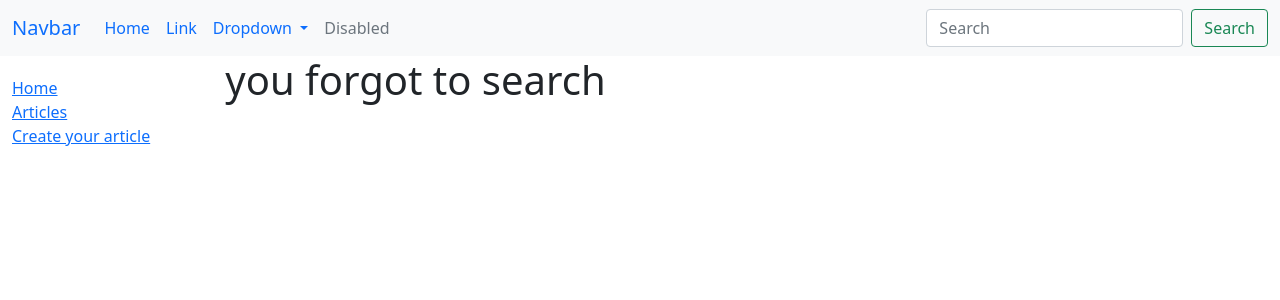
After one commit to damianwalendzik/blog-attempt2, a Django app: page /search in a window 1280 px wide. The commit adds this page. Shown: the top 300 px of the page. Run offline with Django 4.2, Linux system fonts and the light colour scheme.

Commit message:
navbar created

```diff
--- a/article/forms.py
+++ b/article/forms.py
@@ -31,5 +31,7 @@ class UpdateComment(forms.ModelForm):
         model = Comment
         fields = ['text']
 
-class Search(forms.Form):
-    pass
+class SearchArticle(forms.Form):
+    class Meta:
+        model = Article
+        fields = ['title']
--- a/article/templates/article/create_article.html
+++ b/article/templates/article/create_article.html
@@ -1,6 +1,6 @@
 {% extends 'base.html' %}
 
-{% block title %} create blog view {% endblock %}
+{% block title %}{% endblock %}
 {% block content %}
 Create Blog
 <form method="POST" action="">
--- /dev/null
+++ b/article/templates/article/search_results.html
@@ -0,0 +1,14 @@
+{% extends 'base.html' %}
+
+{% block content%}
+{% if qs %}
+<h1> You searched for {{ query }}</h1>
+    {% for query in qs %}
+    <li>
+        <a href='{% url "article_detail" query.id %}'>{{ query.title }}</a>
+    </li>
+    {% endfor %}
+    {% else %}
+    <h1>you forgot to search</h1>
+{% endif %}
+{% endblock %}
--- a/article/templates/base.html
+++ b/article/templates/base.html
@@ -1,15 +1,7 @@
 <!DOCTYPE html>
 <html lang="en">
 <head>
-  {% block title %}<title>library</title>{% endblock %}
-  <meta charset="utf-8">
-  <meta name="viewport" content="width=device-width, initial-scale=1">
-  <link href="https://cdn.jsdelivr.net/npm/bootstrap@5.1.3/dist/css/bootstrap.min.css" rel="stylesheet" integrity="sha384-1BmE4kWBq78iYhFldvKuhfTAU6auU8tT94WrHftjDbrCEXSU1oBoqyl2QvZ6jIW3" crossorigin="anonymous">
-  <!-- Add additional CSS in static file -->
-  {% load static %}
-  <link rel="stylesheet" href="{% static 'css/styles.css' %}">
-</head>
-<body>
+  {% block navbar %}
   <nav class="navbar navbar-expand-lg bg-light">
     <div class="container-fluid">
       <a class="navbar-brand" href="#">Navbar</a>
@@ -39,13 +31,25 @@
             <a class="nav-link disabled">Disabled</a>
           </li>
         </ul>
-        <form class="d-flex" role="search">
-          <input class="form-control me-2" type="search" placeholder="Search" aria-label="Search">
+        <form class="d-flex" role="search" method="POST" action=" {% url 'search-result' %}">
+          {% csrf_token %}
+          <input name="searched" class="form-control me-2" type="search" placeholder="Search" aria-label="Search">
           <button class="btn btn-outline-success" type="submit">Search</button>
         </form>
       </div>
     </div>
   </nav>
+  {% endblock %}
+  {% block title %}<title>library</title>{% endblock %}
+  <meta charset="utf-8">
+  <meta name="viewport" content="width=device-width, initial-scale=1">
+  <link href="https://cdn.jsdelivr.net/npm/bootstrap@5.1.3/dist/css/bootstrap.min.css" rel="stylesheet" integrity="sha384-1BmE4kWBq78iYhFldvKuhfTAU6auU8tT94WrHftjDbrCEXSU1oBoqyl2QvZ6jIW3" crossorigin="anonymous">
+  <!-- Add additional CSS in static file -->
+  {% load static %}
+  <link rel="stylesheet" href="{% static 'css/styles.css' %}">
+</head>
+<body>
+
     <div class="container-fluid">
       <div class="row">
         <div class="col-sm-2">
--- a/article/urls.py
+++ b/article/urls.py
@@ -1,7 +1,8 @@
 from django.urls import path
 from .views import (articleList, index, articleDetailView,
     articleCreateView, articleDeleteView, deleteMessage,
-    articleUpdateView, commentUpdateView, commentDeleteView)
+    articleUpdateView, commentUpdateView, commentDeleteView,
+    searchView)
 
 
 urlpatterns = [
@@ -14,4 +15,5 @@ urlpatterns = [
         path('delete/delete_message/',deleteMessage, name='delete-message'),
         path('article_list/<int:article_id>/update_article',articleUpdateView, name='update-article'),
         path('update_comment/<int:comment_id>',commentUpdateView, name='update-comment'),
+        path('search', searchView, name = 'search-result')
     ]
--- a/article/views.py
+++ b/article/views.py
@@ -2,7 +2,7 @@ from django.shortcuts import render, redirect
 from .models import Article, Comment
 from .forms import (
     CreateNewArticle, CreateNewComment, DeleteArticle,
-    DeleteComment, UpdateArticle, UpdateComment)
+    DeleteComment, SearchArticle, UpdateArticle, UpdateComment)
 from django.shortcuts import get_object_or_404
 from rest_framework.decorators import api_view
 from rest_framework.response import Response
@@ -102,3 +102,11 @@ def commentDeleteView(request, comment_id):
 
 def deleteMessage(request):
     return render(request,'article/delete_message.html', {})
+
+def searchView(request):
+    if request.POST:
+        query = request.POST['searched']
+        qs = Article.objects.filter(title__contains=query)
+        return render(request, 'article/search_results.html', {'query':query,'qs':qs})
+    else:
+        return render(request, 'article/search_results.html', {})
```
Also changed, not shown: db.sqlite3.
